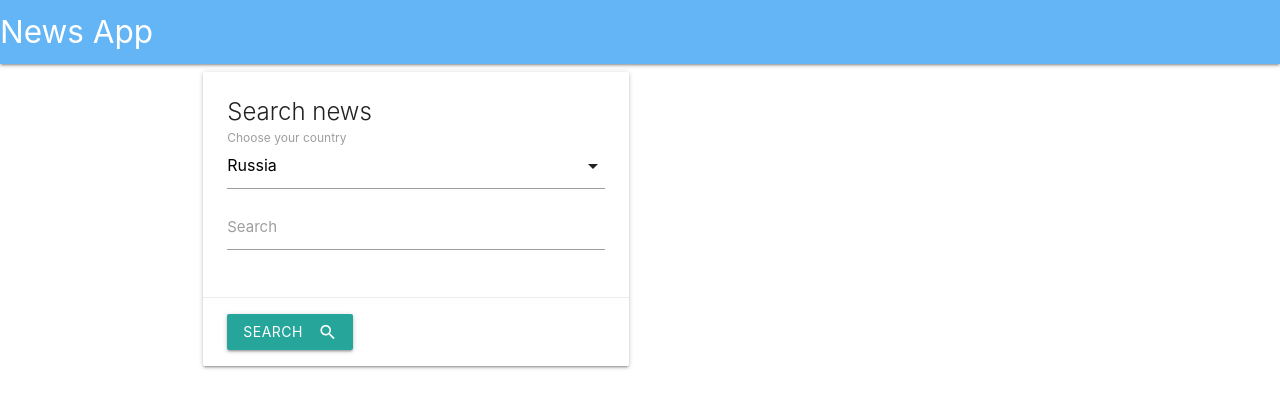
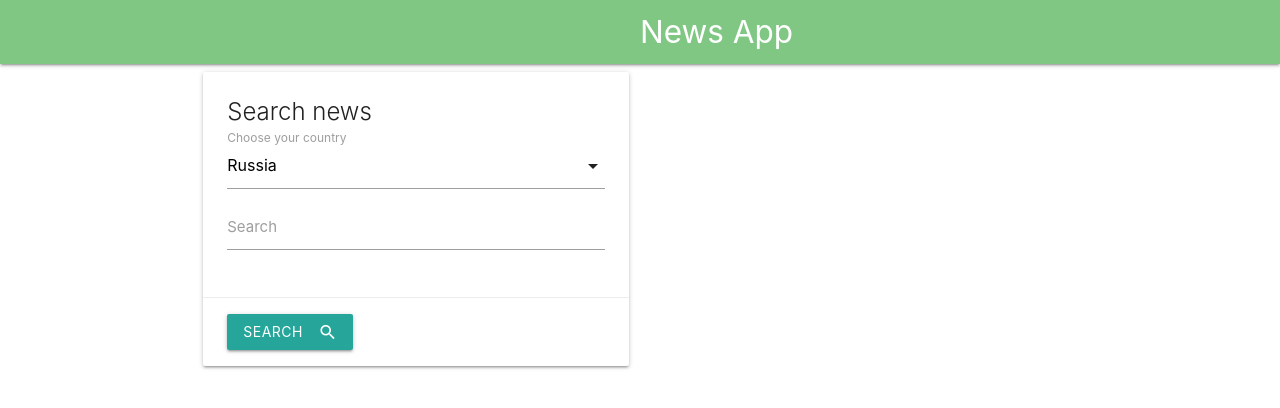
Before and after one commit to magaChabaev/magaChabaev.github.io, a plain HTML site: page index.html in a window 1280 px wide. Drawn offline with nearby package versions, Linux system fonts and the light colour scheme; no server answers.

Commit message:
Add files via upload

```diff
--- a/index.html
+++ b/index.html
@@ -18,7 +18,7 @@
     <link rel="stylesheet" href="style.css" />
   </head>
   <body>
-    <nav class="blue lighten-2">
+    <nav class="green lighten-2 center">
       <div class="nav-wrapper">
         <a href="#" class="brand-logo">News App</a>
       </div>
```
